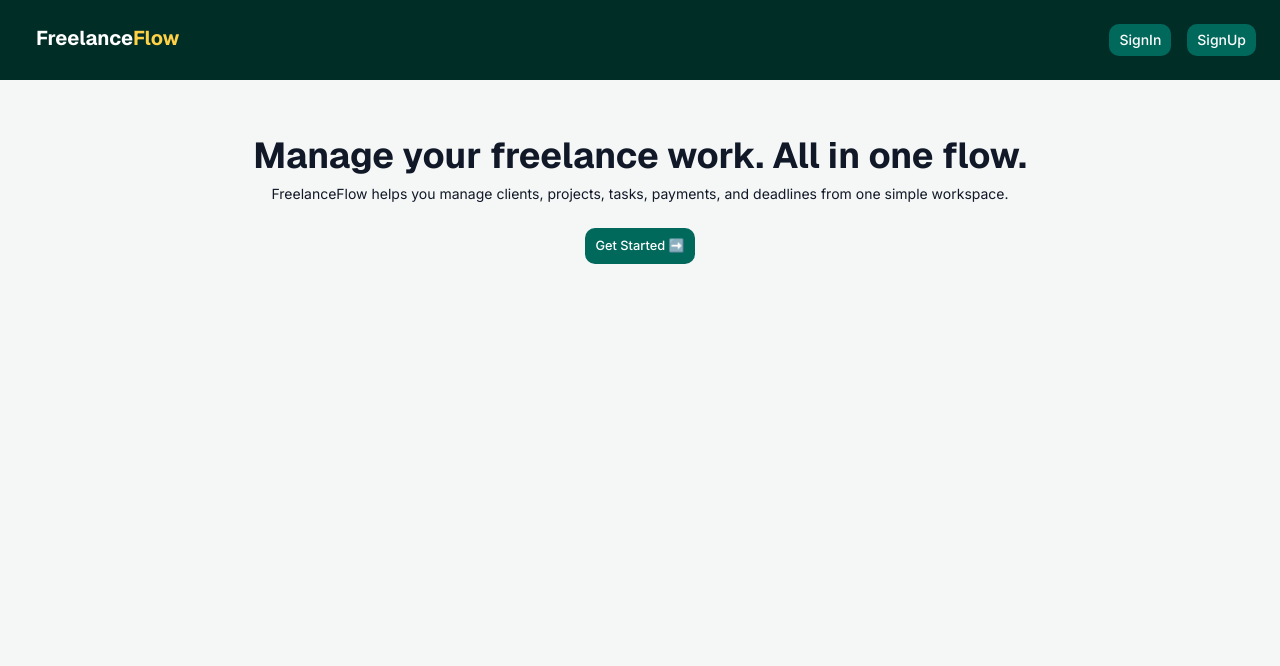
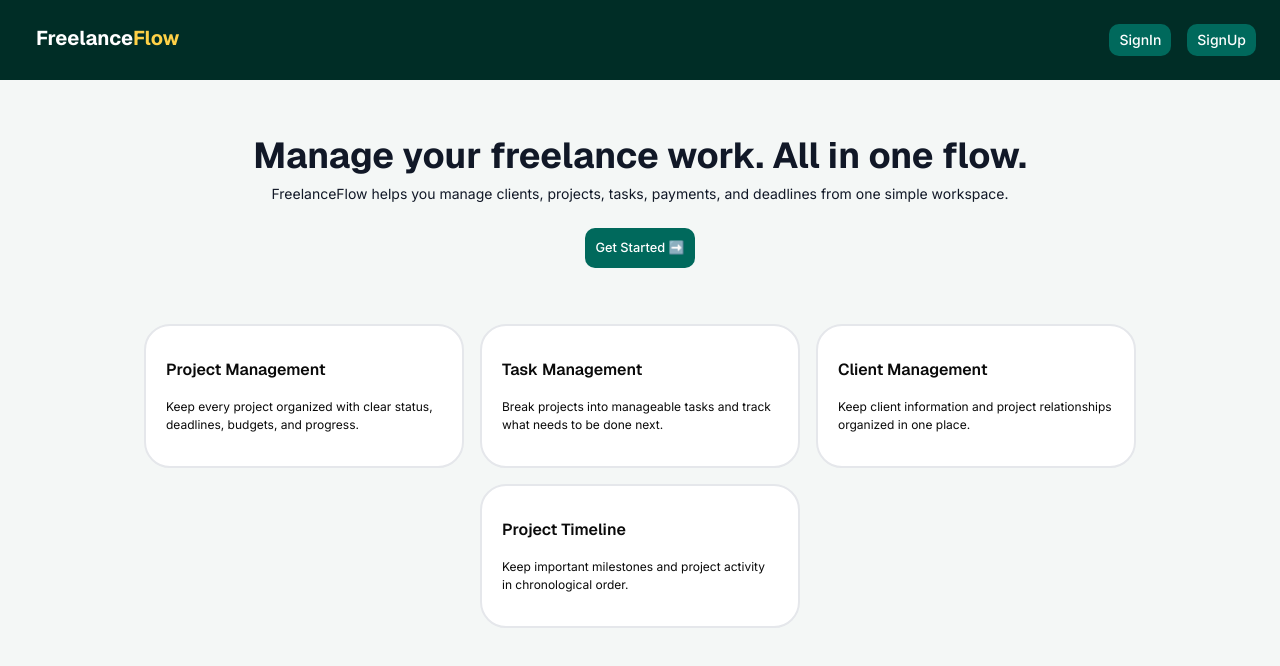
Before and after one commit to sudip-stha/freelance-flow, a Next.js app: page / in a window 1280 px wide. Shown: the top 666 px of the page. Built offline with nearby package versions, Linux system fonts and the light colour scheme.

Commit message:
feat: add the feature section in landing page

```diff
--- a/app/page.tsx
+++ b/app/page.tsx
@@ -1,5 +1,6 @@
 import { Button } from "@/components/ui/button";
 import Logo from "@/components/ui/Logo";
+import Features from "@/features/landing/components/Features";
 import HeroSection from "@/features/landing/components/HeroSection";
 import Link from "next/link";
 
@@ -17,8 +18,9 @@ export default function Home() {
           </Link>
         </div>
       </div>
-      <div className="flex justify-center">
-      <HeroSection />
+      <div className="flex gap-14 justify-center items-center flex-col">
+        <HeroSection />
+        <Features />
       </div>
     </div>
   );
--- a/components/ui/button.tsx
+++ b/components/ui/button.tsx
@@ -23,9 +23,9 @@ const buttonVariants = cva(
         default:
           "h-8 gap-1.5 px-2.5 has-data-[icon=inline-end]:pr-2 has-data-[icon=inline-start]:pl-2",
         xs: "h-6 gap-1 rounded-[min(var(--radius-md),10px)] px-2 text-xs in-data-[slot=button-group]:rounded-lg has-data-[icon=inline-end]:pr-1.5 has-data-[icon=inline-start]:pl-1.5 [&_svg:not([class*='size-'])]:size-3",
-        sm: "h-9 gap-1 px-2.5 text-[0.8rem] in-data-[slot=button-group]:rounded-lg has-data-[icon=inline-end]:pr-1.5 has-data-[icon=inline-start]:pl-1.5 [&_svg:not([class*='size-'])]:size-3.5",
-        md: "p-4 rounded-lg",
-        lg: "h-9 gap-1.5 px-2.5 has-data-[icon=inline-end]:pr-2 has-data-[icon=inline-start]:pl-2",
+        sm: "h-10 gap-1 px-2.5 text-[0.8rem] in-data-[slot=button-group]:rounded-lg has-data-[icon=inline-end]:pr-1.5 has-data-[icon=inline-start]:pl-1.5 [&_svg:not([class*='size-'])]:size-3.5",
+        md: "h-14 rounded-lg",
+        lg: "h-16 gap-1.5 px-2.5 has-data-[icon=inline-end]:pr-2 has-data-[icon=inline-start]:pl-2",
         icon: "size-8",
         "icon-xs":
           "size-6 rounded-[min(var(--radius-md),10px)] in-data-[slot=button-group]:rounded-lg [&_svg:not([class*='size-'])]:size-3",
--- a/data/feature-data.tsx
+++ b/data/feature-data.tsx
@@ -1,5 +1,26 @@
-const featuresData = [
+import { FeatureData } from "@/type/data";
+
+const featuresData: FeatureData[] = [
   {
     title: "Project Management",
+    description:
+      "Keep every project organized with clear status, deadlines, budgets, and progress.",
+  },
+  {
+    title: "Task Management",
+    description:
+      "Break projects into manageable tasks and track what needs to be done next.",
+  },
+  {
+    title: "Client Management",
+    description:
+      "Keep client information and project relationships organized in one place.",
+  },
+  {
+    title: "Project Timeline",
+    description:
+      "Keep important milestones and project activity in chronological order.",
   },
 ];
+
+export default featuresData;
--- a/features/landing/components/Features.tsx
+++ b/features/landing/components/Features.tsx
@@ -1,9 +1,12 @@
-import React from "react";
+import featuresData from "@/data/feature-data";
+import FeatureCard from "../ui/FeatureCard";
 
 const Features = () => {
   return (
-    <div>
-      <h2>Features</h2>
+    <div className="flex gap-4 max-w-6xl flex-wrap justify-center">
+      {featuresData.map((data) => {
+        return <FeatureCard key={data.title} data={data} />;
+      })}
     </div>
   );
 };
--- a/features/landing/components/HeroSection.tsx
+++ b/features/landing/components/HeroSection.tsx
@@ -2,9 +2,9 @@ import { Button } from "@/components/ui/button";
 
 const HeroSection = () => {
   return (
-    <div className="flex flex-col gap-6 mt-14">
+    <div className="flex flex-col gap-6 mt-14 mx-4">
       <div className="flex flex-col gap-2 items-center text-primary-text">
-        <h1 className="font-geist font-bold text-4xl">
+        <h1 className="font-geist font-bold text-2xl md:text-4xl">
           Manage your freelance work. All in one flow.
         </h1>
         <p className="font-inter text-sm">
--- a/features/landing/ui/FeatureCard.tsx
+++ b/features/landing/ui/FeatureCard.tsx
@@ -1,7 +1,10 @@
-const FeatureCard = () => {
+import { FeatureCardProps } from "@/type/data";
+
+const FeatureCard = ({ data }: FeatureCardProps) => {
   return (
-    <div>
-
+    <div className="max-w-xs bg-card-bg px-5 py-8 rounded-4xl flex flex-col gap-4 border-2 border-border">
+      <h3 className="font-geist font-semibold text-[16px]">{data.title}</h3>
+      <p className="font-inter text-[12px]">{data.description}</p>
     </div>
   );
 };
```
Also changed, not shown: type/data.ts (+9 -0 lines).
